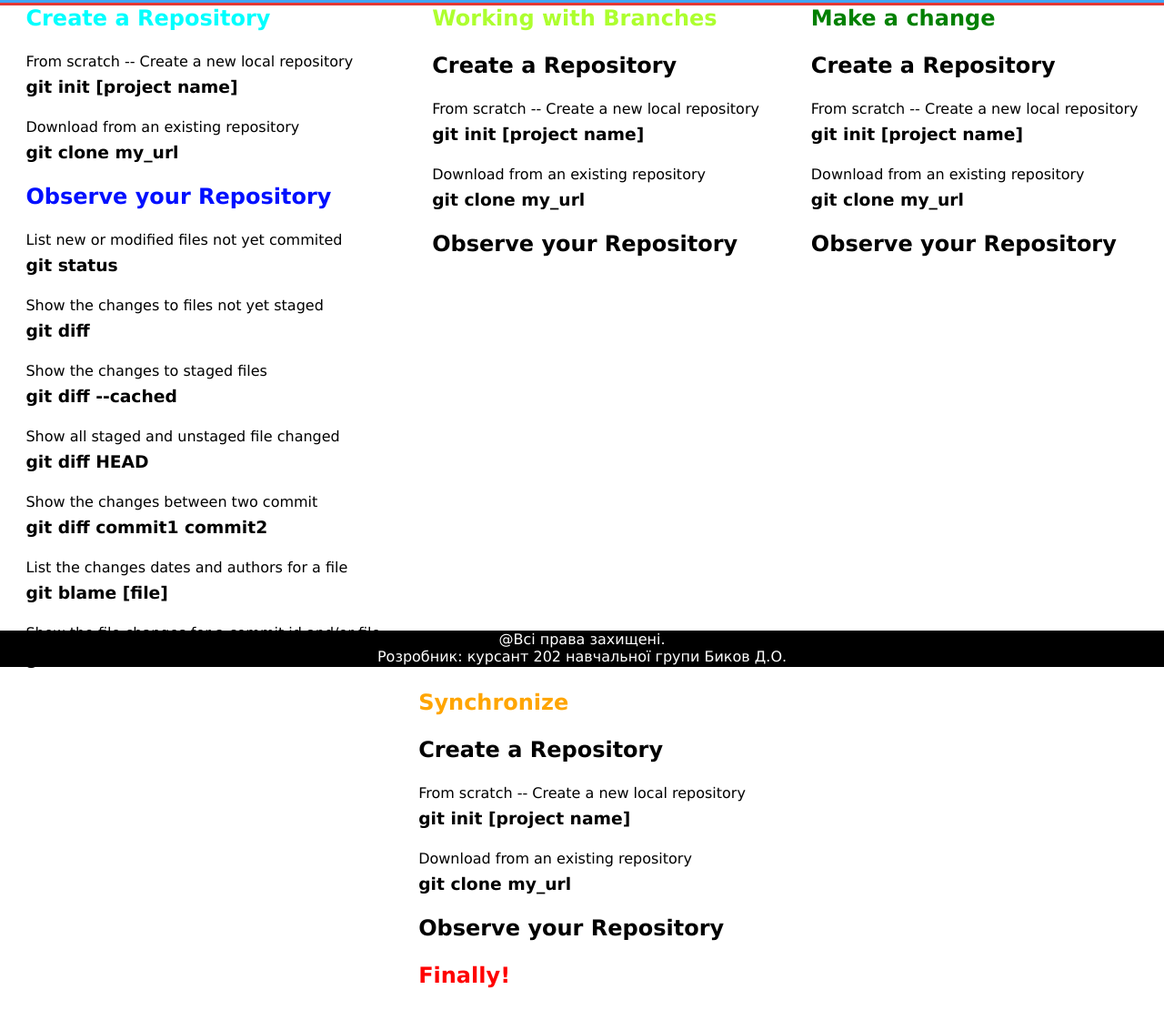
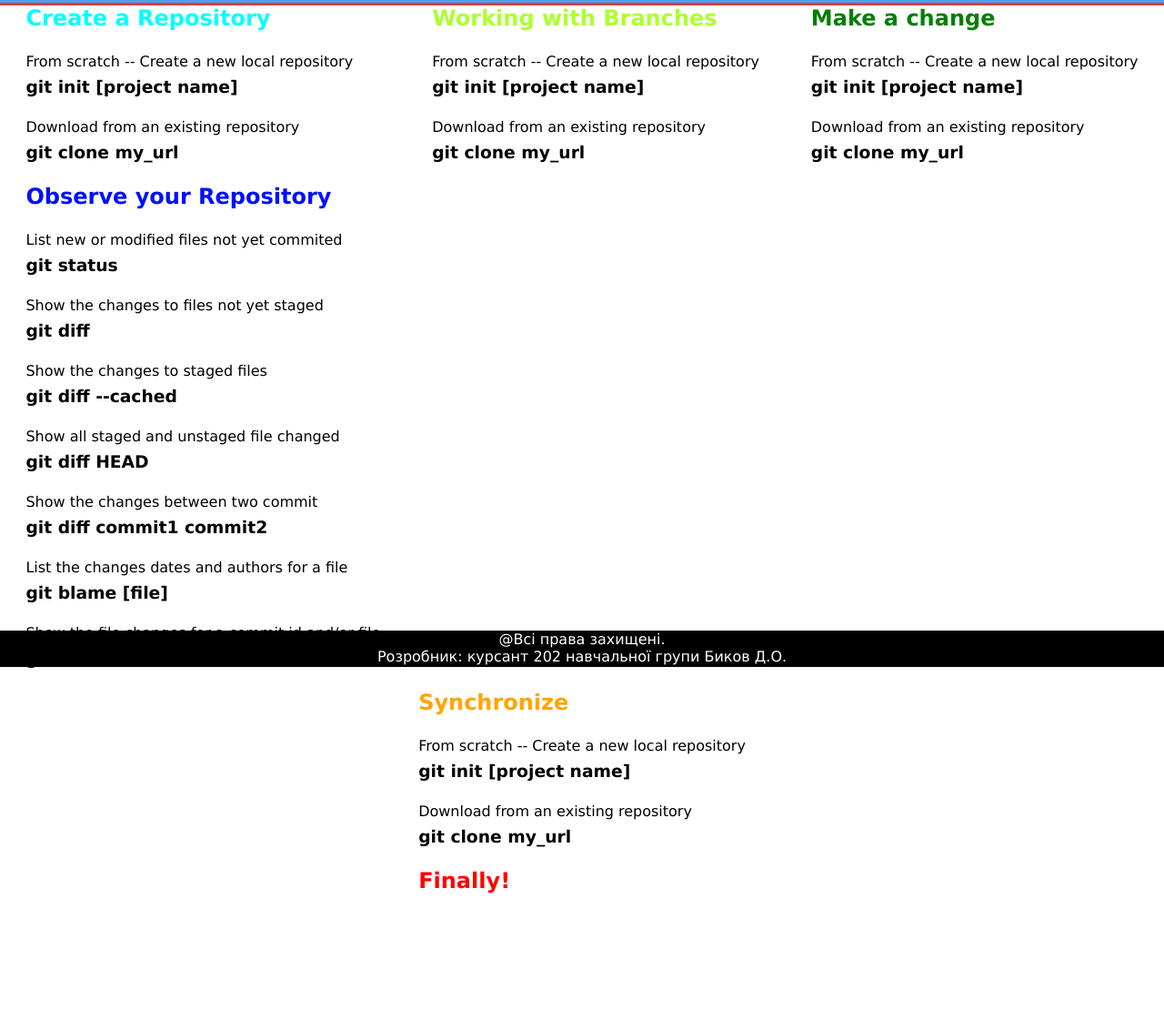
Before and after one commit to pishexod/trp_pz, a plain HTML site: page git_commands.html in a window 1280 px wide. Shown: the part 67-1177 px from the top of the page at 91% size. After the commit the page ends 1073 px from the top, so only its background shows below. Drawn offline with Linux system fonts and the light colour scheme.

Commit message:
task_1.6

```diff
--- a/git_commands.html
+++ b/git_commands.html
@@ -41,30 +41,24 @@
     </div>
     <div class="column-2">
         <h2><font color="#adff2f"> Working with Branches</font></h2>
-        <h2>Create a Repository</h2>
         <p>From scratch -- Create a new local repository</p>
         <h3>git init [project name]</h3>
         <p>Download from an existing repository</p>
         <h3>git clone my_url</h3>
-        <h2>Observe your Repository</h2>
     </div>
     <div class="column-3">
         <h2><font color="green"> Make a change</font></h2>
-        <h2>Create a Repository</h2>
         <p>From scratch -- Create a new local repository</p>
         <h3>git init [project name]</h3>
         <p>Download from an existing repository</p>
         <h3>git clone my_url</h3>
-        <h2>Observe your Repository</h2>
     </div>
     <div class="column-4">
         <h2><font color="orange">Synchronize</font></h2>
-        <h2>Create a Repository</h2>
         <p>From scratch -- Create a new local repository</p>
         <h3>git init [project name]</h3>
         <p>Download from an existing repository</p>
         <h3>git clone my_url</h3>
-        <h2>Observe your Repository</h2>
         <h2><font color="red">Finally!</font></h2>
     </div>
 </div>
```
Also changed, not shown: login.html (+1 -0 lines).
